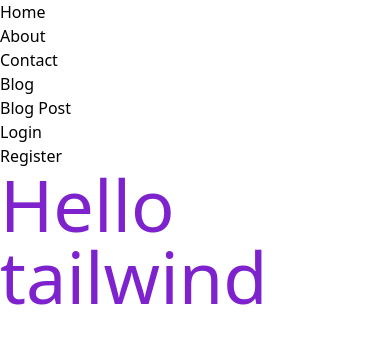
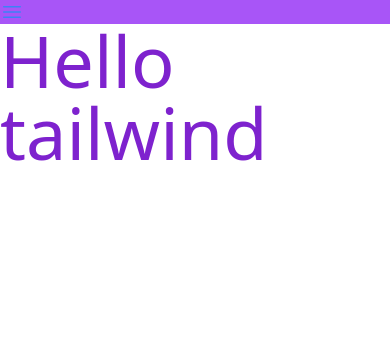
Before and after one commit to sajim-khan/react-tailwind, a React (Vite) app: page / in a window 390 px wide. Shown: the top 344 px of the page. Built offline with nearby package versions, Linux system fonts and the light colour scheme.

Commit message:
added Create Nav toggle and navbar animation

```diff
--- a/package.json
+++ b/package.json
@@ -9,6 +9,7 @@
     "preview": "vite preview"
   },
   "dependencies": {
+    "@heroicons/react": "^2.0.17",
     "react": "^18.2.0",
     "react-dom": "^18.2.0"
   },
--- /dev/null
+++ b/src/Components/Link/Link.jsx
@@ -0,0 +1,11 @@
+import React from 'react';
+
+const Link = ({route}) => {
+    return (
+      <li className="mr-12 hover:bg-cyan-600">
+        <a href={route.path}>{route.name}</a>
+      </li>
+    );
+};
+
+export default Link;
--- a/src/Components/Navbar/Navbar.jsx
+++ b/src/Components/Navbar/Navbar.jsx
@@ -1,6 +1,9 @@
-import React from 'react';
+import React, { useState } from "react";
+import Link from "../Link/Link";
+import { Bars3Icon, XMarkIcon } from "@heroicons/react/24/solid";
 
 const Navbar = () => {
+  const [open, setOpen] = useState(false);
 
   const routes = [
     { id: 1, name: "Home", path: "/" },
@@ -9,16 +12,25 @@
     { id: 4, name: "Blog", path: "/blog" },
     { id: 5, name: "Blog Post", path: "/blog/:postId" },
     { id: 6, name: "Login", path: "/login" },
-  { id: 7, name: "Register", path: "/register" }
+    { id: 7, name: "Register", path: "/register" },
   ];
 
+  return (
+    <nav className="bg-purple-500 color:blue">
+      <div onClick={() => setOpen(!open)} className="md:hidden">
+        <span>
+          {open === true ? (
+            <XMarkIcon className="h-6 w-6 text-blue-500" />
+          ) : (
+            <Bars3Icon className="h-6 w-6 text-blue-500" />
+          )}
+        </span>
+      </div>
 
-    return (
-        <nav>
-            <ul>
-                {
-                    routes.map(route => <li>{route.name}</li>)
-                }
+      <ul className={`md:flex absolute md:static duration-500 bg-cyan-400 pl-8 pb-4 py-2 ${open ? 'top-6' : '-top-48'}`}>
+        {routes.map((route) => (
+          <Link key={route.id} route={route}></Link>
+        ))}
       </ul>
     </nav>
   );
```
Also changed, not shown: 1 other file (tests, documents, lock files or other folders). Lines whose indentation alone changed are shown as unchanged.
